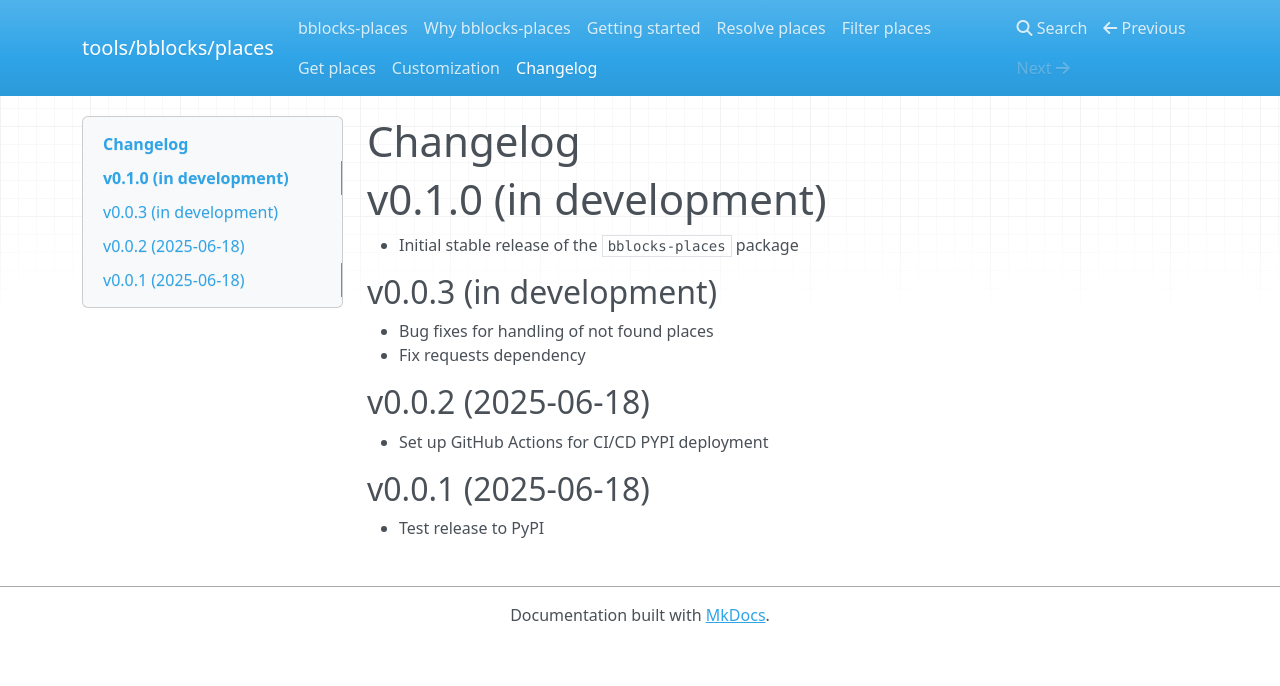
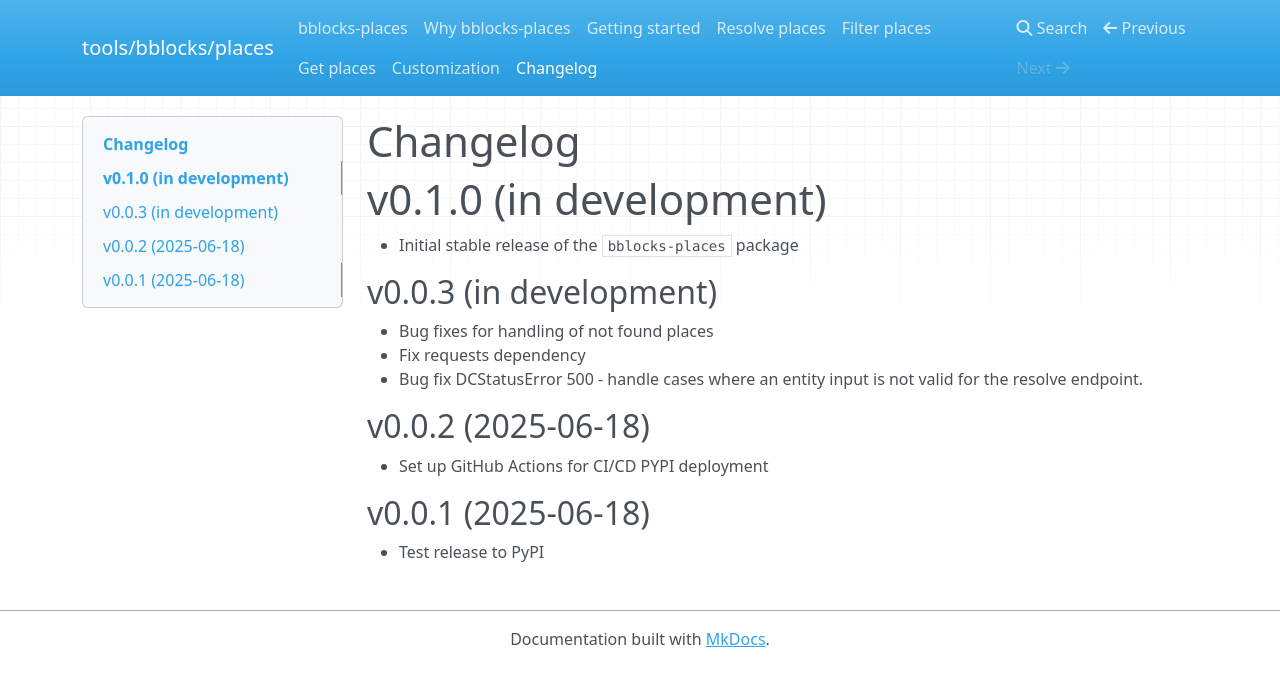
Before and after one commit to ONEcampaign/bblocks-places, an MkDocs documentation site: the page built from docs/docs/changelog.md, in a window 1280 px wide. Shown: the top 686 px of the page. Built offline with MkDocs 1.6.1, drawn with Linux system fonts in a browser that asks for light colours; nearby versions of some CDN libraries.

Commit message:
update changelog

```diff
--- a/docs/docs/changelog.md
+++ b/docs/docs/changelog.md
@@ -6,6 +6,8 @@
 ## v0.0.3 (in development)
 - Bug fixes for handling of not found places
 - Fix requests dependency
+- Bug fix DCStatusError 500 - handle cases where an entity input is not valid
+for the resolve endpoint.
 
 ## v0.0.2 (2025-06-18)
 - Set up GitHub Actions for CI/CD PYPI deployment
```
